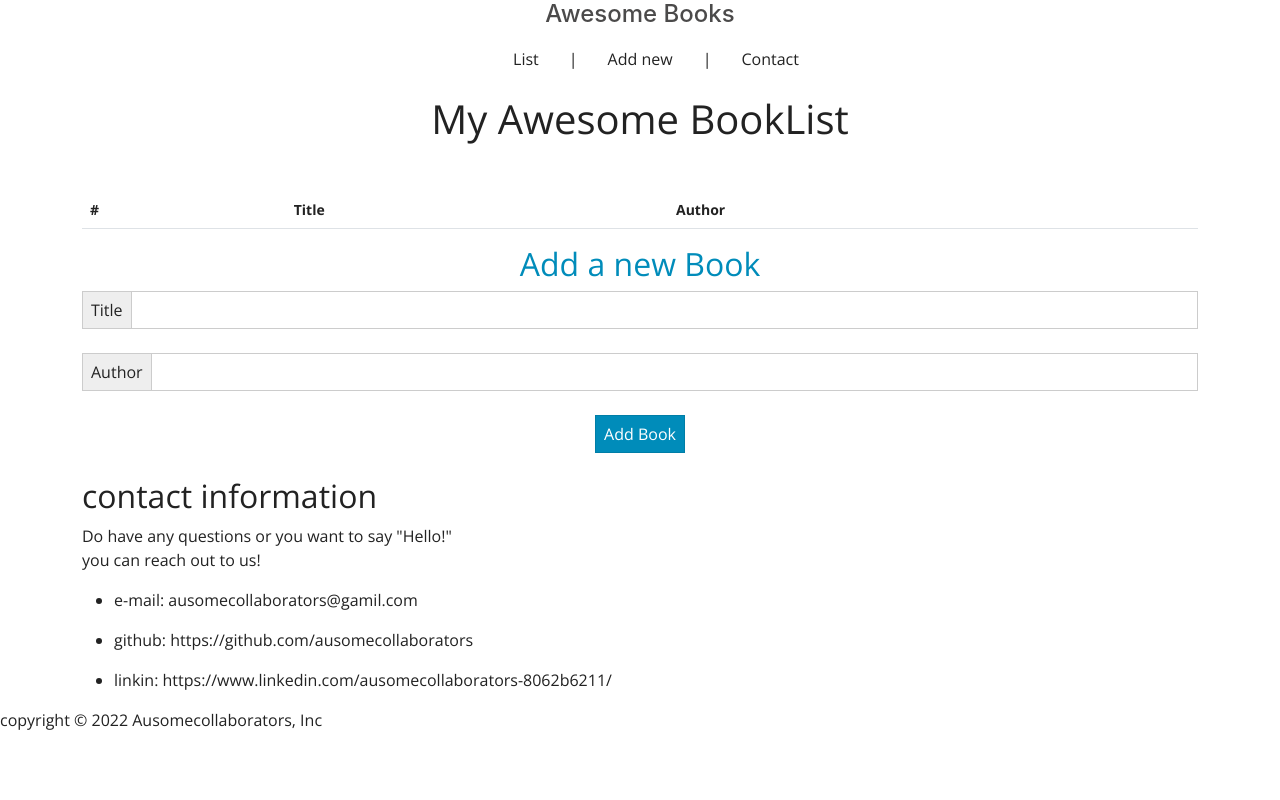
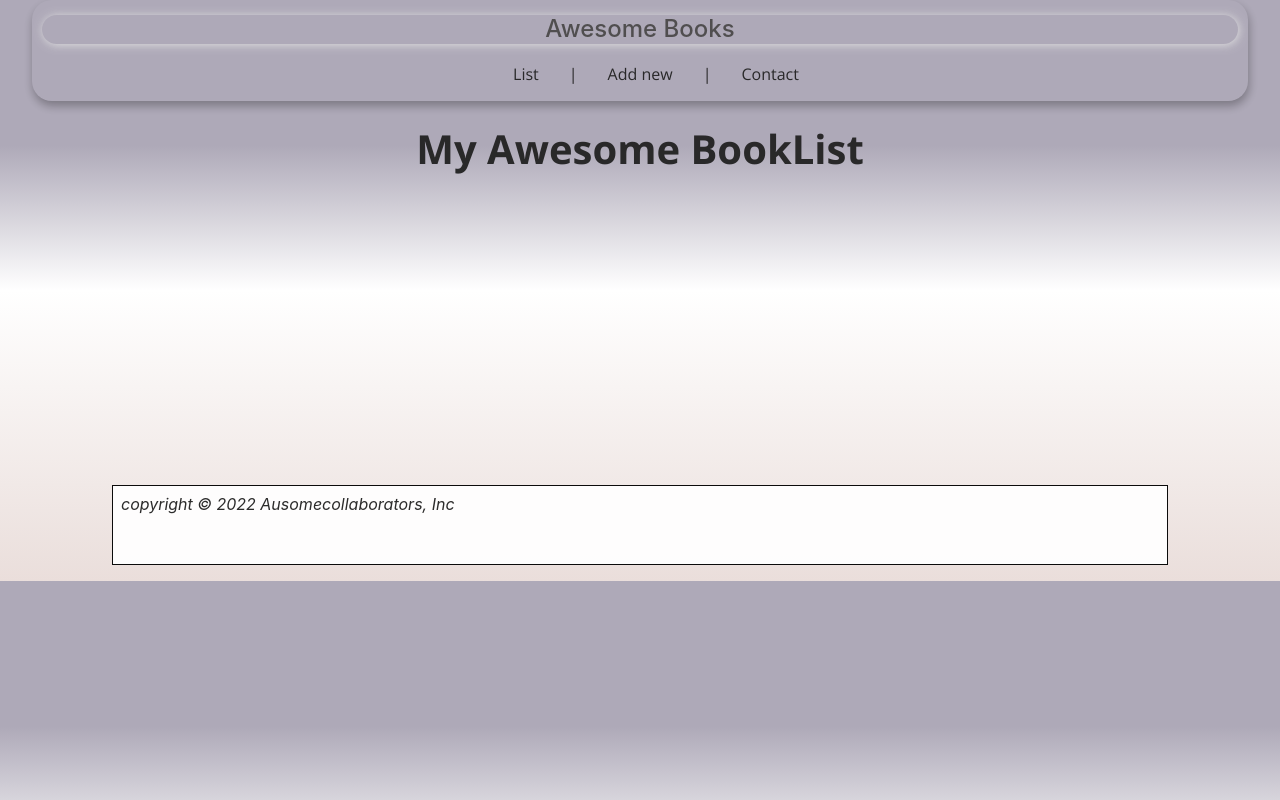
Before and after one commit to Kayonga99/Awesome-Books, a website: page index.html in a window 1280 px wide. Drawn offline with nearby package versions, Linux system fonts and the light colour scheme.

Commit message:
Update branch.

```diff
--- a/style.css
+++ b/style.css
@@ -1,4 +1,4 @@
-/* body {
+ body {
   background-image:
     linear-gradient(
       360deg,
@@ -10,6 +10,39 @@
   background-size: cover;
   height: 100%;
 }
+
+.nav--link {
+  display:flex;
+  flex-direction: column;
+  margin: 0 auto;
+  justify-content: center;
+  box-shadow: 1px 5px 10px rgba(0, 0, 0, 0.3);
+  width: 95vw;
+  padding: 15px 10px;
+  border-radius: 20px;
+  border: none;
+}
+
+.nav-list {
+  display: flex;
+  flex-direction: row;
+  list-style: none;
+  margin: 0 auto;
+  gap: 30px;
+  padding-top: 10px;
+}
+
+.jeeph4 {
+  font-weight: 500;
+  color: rgb(75, 74, 74);
+  font-size: 24px;
+  font-family: 'inter', sans-serif;
+  border-radius: 15px;
+  box-shadow: 1px 1px 10px rgb(226, 226, 226);
+}
+
+@media screen and (min-width: 768px) {
+
 
   h1 {
     padding-bottom: 5%;
@@ -93,10 +126,12 @@
     padding: 0.375rem 0.5rem;
     width: auto;
     font-size: 12px;
-  margin-top: 13rem;
+    margin-top: 16rem;
     font-family: 'inter', sans-serif;
+    font-size: 16px;
     font-style: italic;
     background-color: #fff;
+    height: 5em;
   }
 
   .nav-list {
@@ -104,7 +139,7 @@
     flex-direction: row;
     justify-content: flex-end;
     list-style: none;
-  margin-right: 80px;
+    /* margin-right: 80px; */
     gap: 30px;
     padding-top: 10px;
   }
@@ -121,39 +156,8 @@
     display: none;
   }
 
-.nav-h4 {
-  position: absolute;
-  left: 69px;
-  padding-top: 10px;
-  font-weight: 500;
-  color: rgb(75, 74, 74);
-  font-size: 24px;
-  font-family: 'inter', sans-serif;
-}
 
   #form {
     display: none;
-} */
-
-.nav--link {
-  display:flex;
-  flex-direction: column;
-  margin: 0 auto;
-  justify-content: center;
   }
-
-.nav-list {
-  display: flex;
-  flex-direction: row;
-  list-style: none;
-  margin: 0 auto;
-  gap: 30px;
-  padding-top: 10px;
 }
-
-.jeeph4 {
-  font-weight: 500;
-  color: rgb(75, 74, 74);
-  font-size: 24px;
-  font-family: 'inter', sans-serif;
-}
```
Lines whose indentation alone changed are shown as unchanged.
